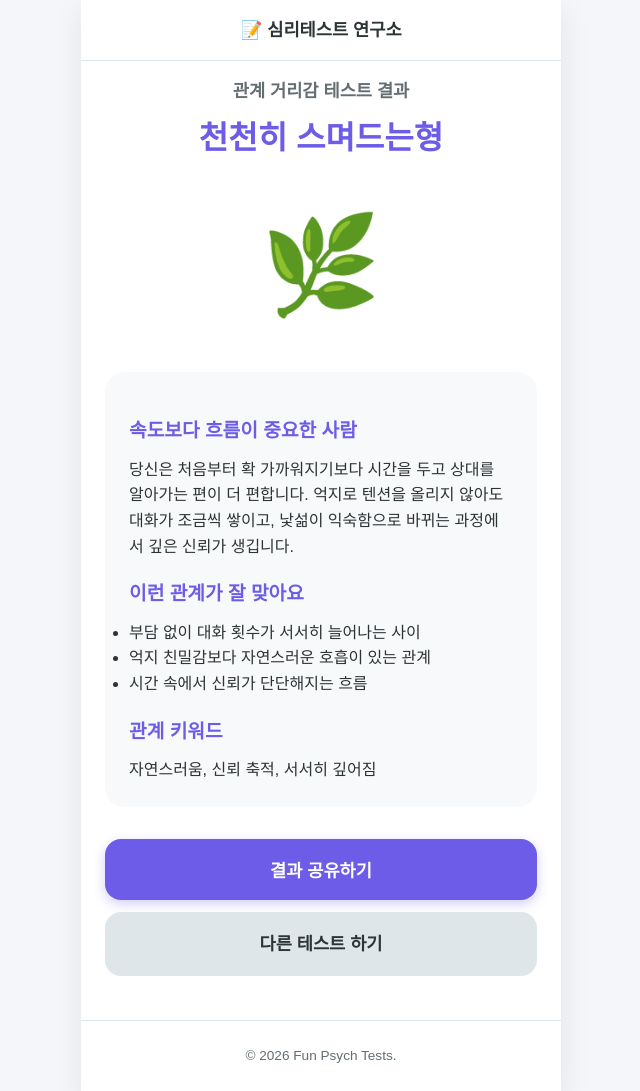
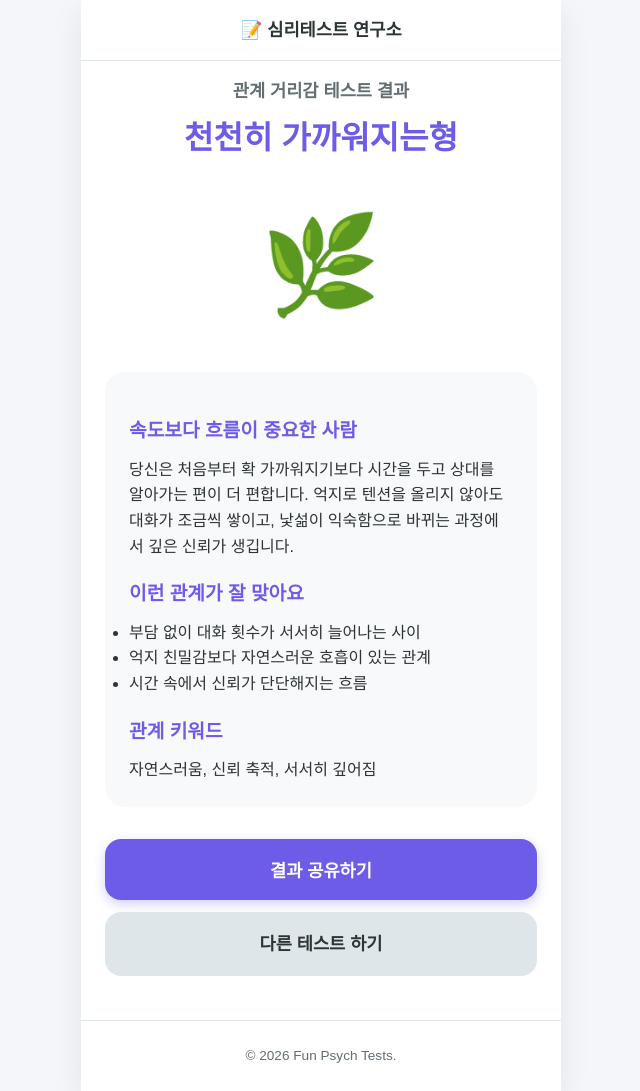
Before and after one commit to ghgfhfg2/test-holic-blog, a Jekyll site: the page built from relationship-distance-test/result/slow-blend.md, in a window 1280 px wide. Shown: the whole page, without its empty margins (319-959 px from the left). Built offline with Jekyll 4.4.1, drawn with Linux system fonts in a browser that asks for light colours; some web fonts are replaced.

Commit message:
Fix relationship test result label

```diff
--- a/relationship-distance-test/result/slow-blend.md
+++ b/relationship-distance-test/result/slow-blend.md
@@ -1,10 +1,10 @@
 ---
 layout: result_layout
 test_title: 관계 거리감 테스트
-result_name: 천천히 스며드는형
+result_name: 천천히 가까워지는형
 result_emoji: 🌿
 result_image: ""
-title: "관계 거리감 테스트 결과 - 천천히 스며드는형"
+title: "관계 거리감 테스트 결과 - 천천히 가까워지는형"
 description: "당신은 서두르지 않고 자연스럽게 가까워질 때 가장 편안한 천천히 가까워지는형입니다."
 ---
 ### 속도보다 흐름이 중요한 사람
```
